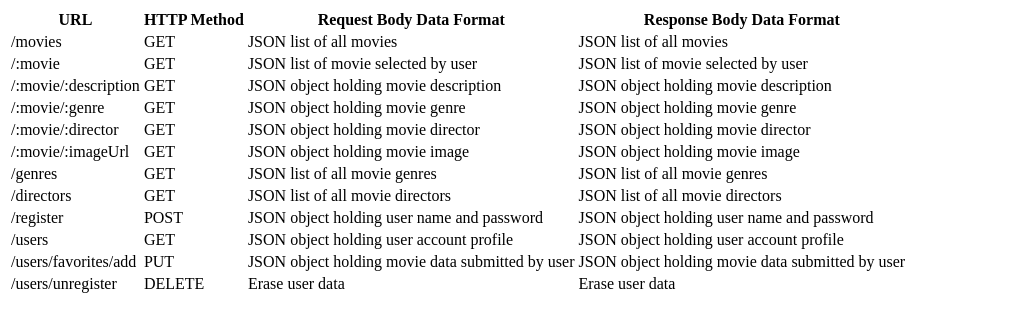
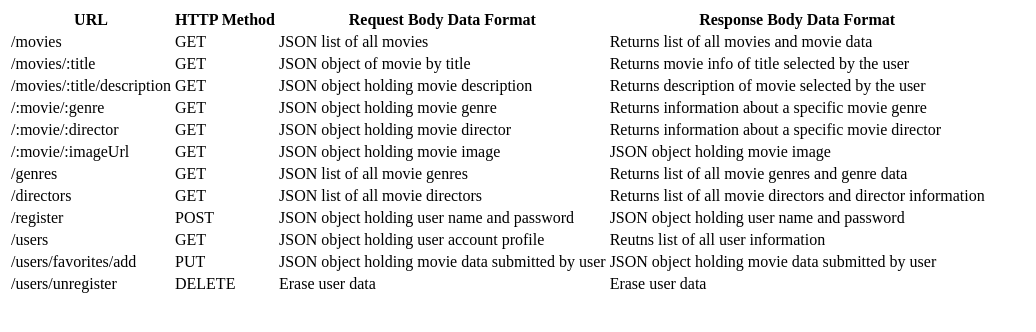
Before and after one commit to mcb7729/movie_api, a website: page documentation.html in a window 1280 px wide. Shown: the whole page, without its empty margins (0-1036 px from the left). Drawn offline with Linux system fonts and the light colour scheme.

Commit message:
Update documentation.html

```diff
--- a/documentation.html
+++ b/documentation.html
@@ -27,31 +27,31 @@ account/unregister - delete  -->
       <td>/movies</td>
       <td>GET</td>
       <td>JSON list of all movies</td>
-      <td>JSON list of all movies</td>
+      <td>Returns list of all movies and movie data</td>
     </td>
     <tr>
-      <td>/:movie</td>
+      <td>/movies/:title</td>
       <td>GET</td>
-      <td>JSON list of movie selected by user</td>
-      <td>JSON list of movie selected by user</td>
+      <td>JSON object of movie by title</td>
+      <td>Returns movie info of title selected by the user</td>
     </td>
     <tr>
-      <td>/:movie/:description</td>
+      <td>/movies/:title/description</td>
       <td>GET</td>
       <td>JSON object holding movie description</td>
-      <td>JSON object holding movie description</td>
+      <td>Returns description of movie selected by the user</td>
     </tr>
     <tr>
       <td>/:movie/:genre</td>
       <td>GET</td>
       <td>JSON object holding movie genre</td>
-      <td>JSON object holding movie genre</td>
+      <td>Returns information about a specific movie genre</td>
     </tr>
     <tr>
       <td>/:movie/:director</td>
       <td>GET</td>
       <td>JSON object holding movie director</td>
-      <td>JSON object holding movie director</td>
+      <td>Returns information about a specific movie director</td>
     </tr>
     <tr>
       <td>/:movie/:imageUrl</td>
@@ -63,13 +63,13 @@ account/unregister - delete  -->
       <td>/genres</td>
       <td>GET</td>
       <td>JSON list of all movie genres</td>
-      <td>JSON list of all movie genres</td>
+      <td>Returns list of all movie genres and genre data</td>
     </tr>
     <tr>
       <td>/directors</td>
       <td>GET</td>
       <td>JSON list of all movie directors</td>
-      <td>JSON list of all movie directors</td>
+      <td>Returns list of all movie directors and director information</td>
     </tr>
     <tr>
       <td>/register</td>
@@ -81,7 +81,7 @@ account/unregister - delete  -->
       <td>/users</td>
       <td>GET</td>
       <td>JSON object holding user account profile</td>
-      <td>JSON object holding user account profile</td>
+      <td>Reutns list of all user information</td>
     </tr>
     <tr>
       <td>/users/favorites/add</td>
```
